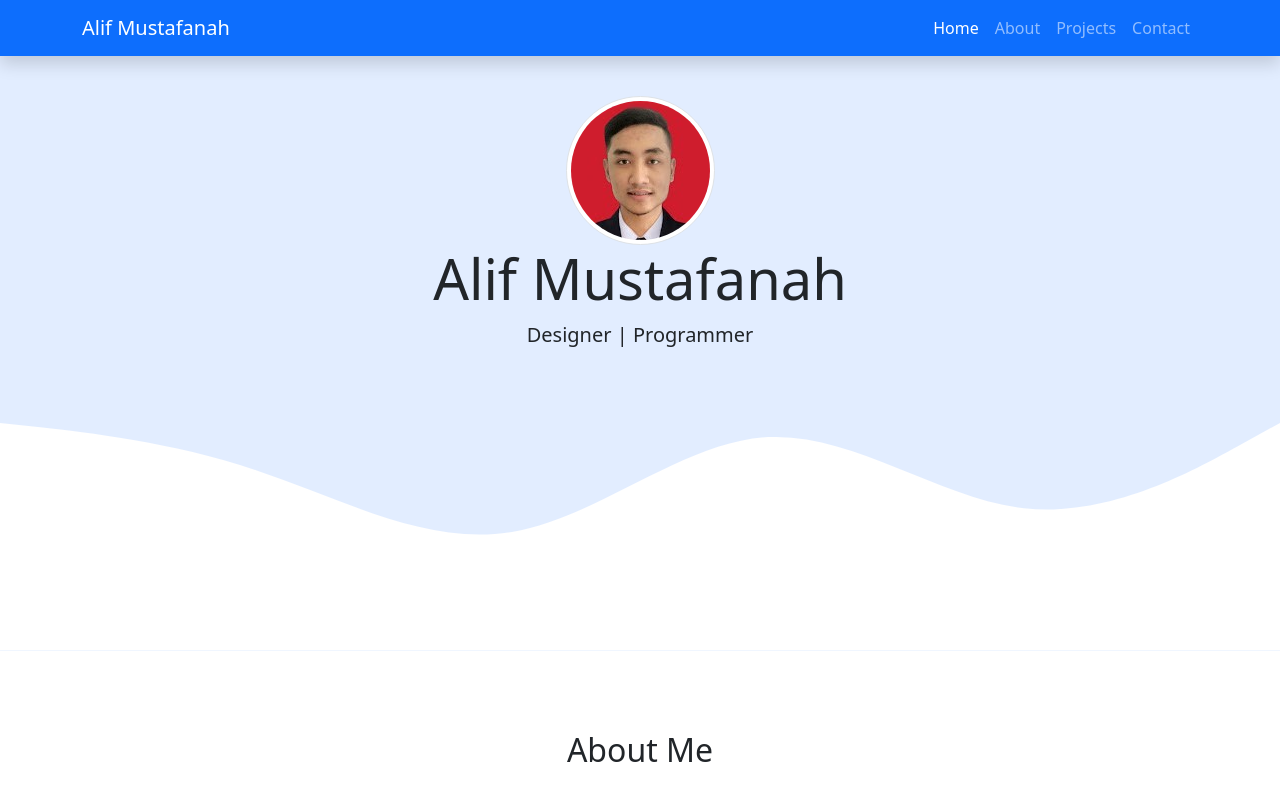
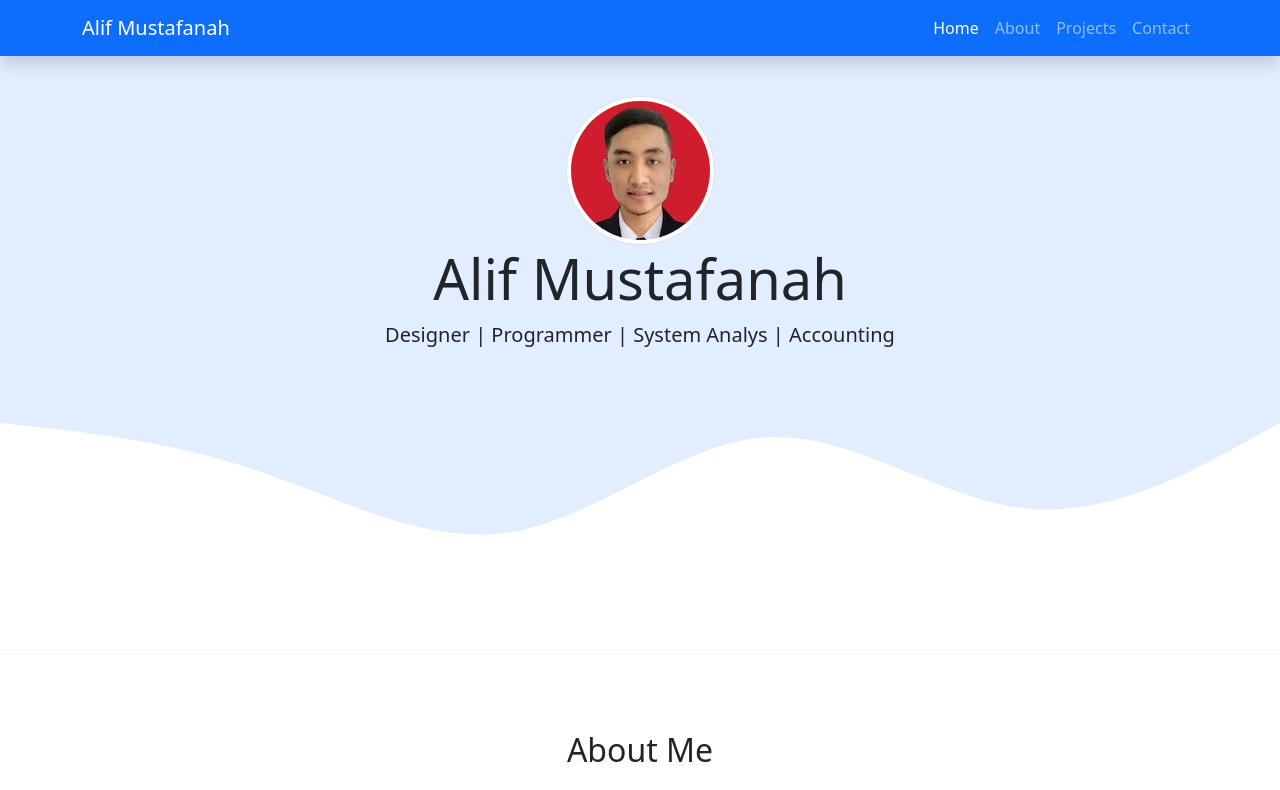
Before and after one commit to AlifHEX404/alifmustafanah.github.io, a plain HTML site: page index.html in a window 1280 px wide. Shown: the top 790 px of the page. Drawn offline with nearby package versions, Linux system fonts and the light colour scheme.

Commit message:
mengubah title

```diff
--- a/index.html
+++ b/index.html
@@ -44,7 +44,7 @@
     <section class="jumbotron text-center">
       <img src="img/foto.jpg" alt="Alif Mustafanah" wdth="200" class="rounded-circle img-thumbnail" />
       <h1 class="display-4">Alif Mustafanah</h1>
-      <p class="lead">Designer | Programmer</p>
+      <p class="lead">Designer | Programmer | System Analys | Accounting</p>
       <svg xmlns="http://www.w3.org/2000/svg" viewBox="0 0 1440 320">
         <path
           fill="#ffff"
```
